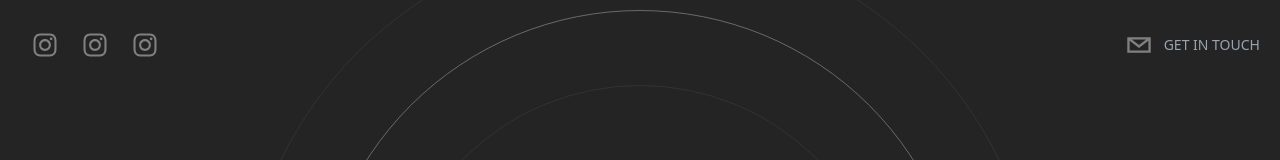
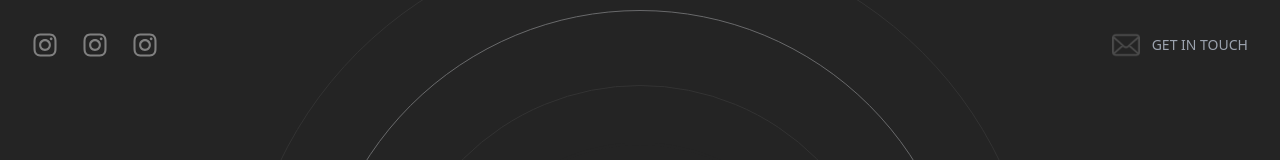
Before and after one commit to yudainemot0/portfolio2.0, a Next.js app: page / in a window 1280 px wide. Shown: the top 160 px of the page. Built offline with nearby package versions, Linux system fonts and the light colour scheme.

Commit message:
✨ リンク追加、SocialIconの影響でハイドレーションエラー発生→mailアイコンを画像で追加

```diff
--- a/components/Header.jsx
+++ b/components/Header.jsx
@@ -1,5 +1,7 @@
 import { SocialIcon } from "react-social-icons";
 import { motion } from "framer-motion";
+import Link from "next/link";
+import Image from "next/image";
 
 export default function Header() {
     return (
@@ -39,6 +41,7 @@ export default function Header() {
                 />
             </motion.div>
 
+            <Link href="#contact">
                 <motion.div
                     initial={{
                         x: 500,
@@ -53,18 +56,23 @@ export default function Header() {
                     transition={{
                         duration: 1.5,
                     }}
-                className="flex flex-row items-center text-gray-300 cursor-pointer"
+                    className="flex flex-row items-center text-gray-300 cursor-pointer pr-3 gap-3"
                 >
-                <SocialIcon
+                    <Image src="/mail.png" width={28} height={28} />
+                    {/* Linkコンポーネント内にSocialIcon（プラグイン）のaタグがx、ハイドレーションエラー。
+                    ハイドレーション->Next.jsでは生成されたHTMLが、そのページに必要な最小限のJavaScriptのコードと関連付けられることで、ブラウザがページを読み込んだ際に、そのJavaScriptが実行されページが操作可能（インタラクティブ）になります。この過程をHydrationといいます。
+                    参考サイト https://zenn.dev/onikun/articles/28fb8de056c89a */}
+                    {/* <SocialIcon
                         className="cursor-pointer"
                         network="email"
                         fgColor="gray"
                         bgColor="transparent"
-                />
+                    /> */}
                     <p className="uppercase hidden md:inline-flex text-sm text-gray-400">
                         Get In Touch
                     </p>
                 </motion.div>
+            </Link>
         </header>
     );
 }
```
Also changed, not shown: public/mail.png (added). Lines whose indentation alone changed are shown as unchanged.
